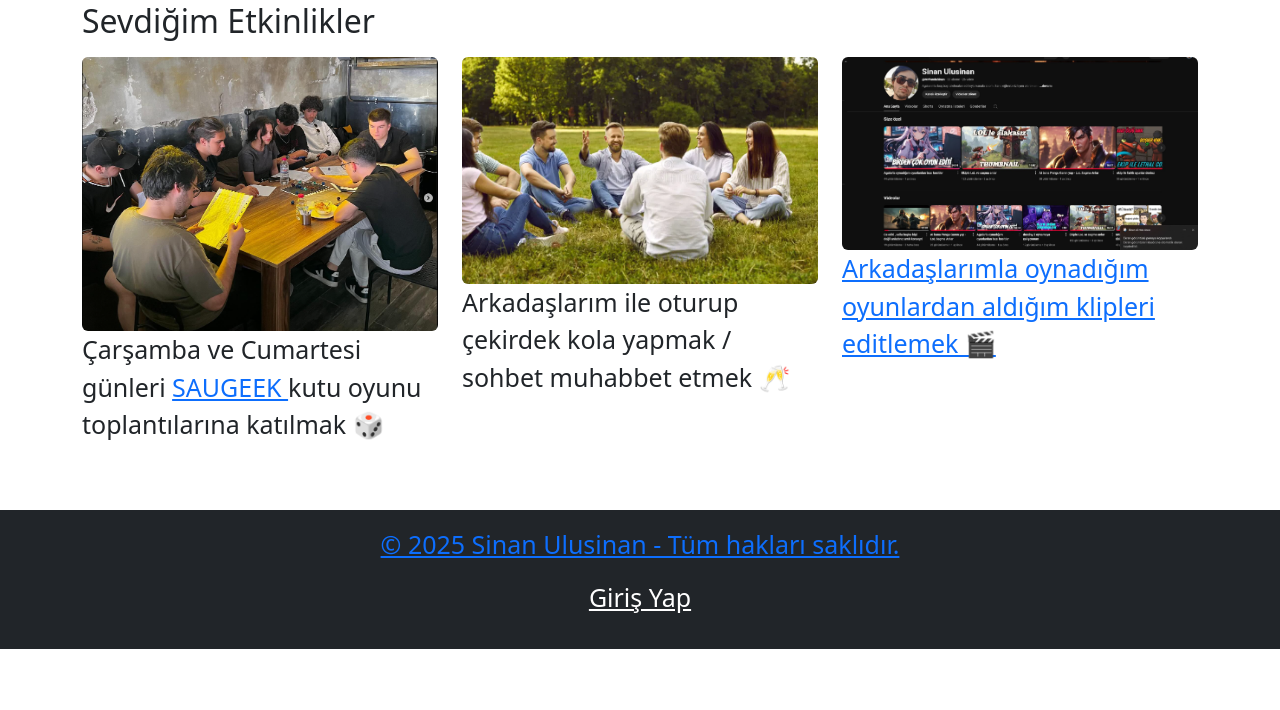
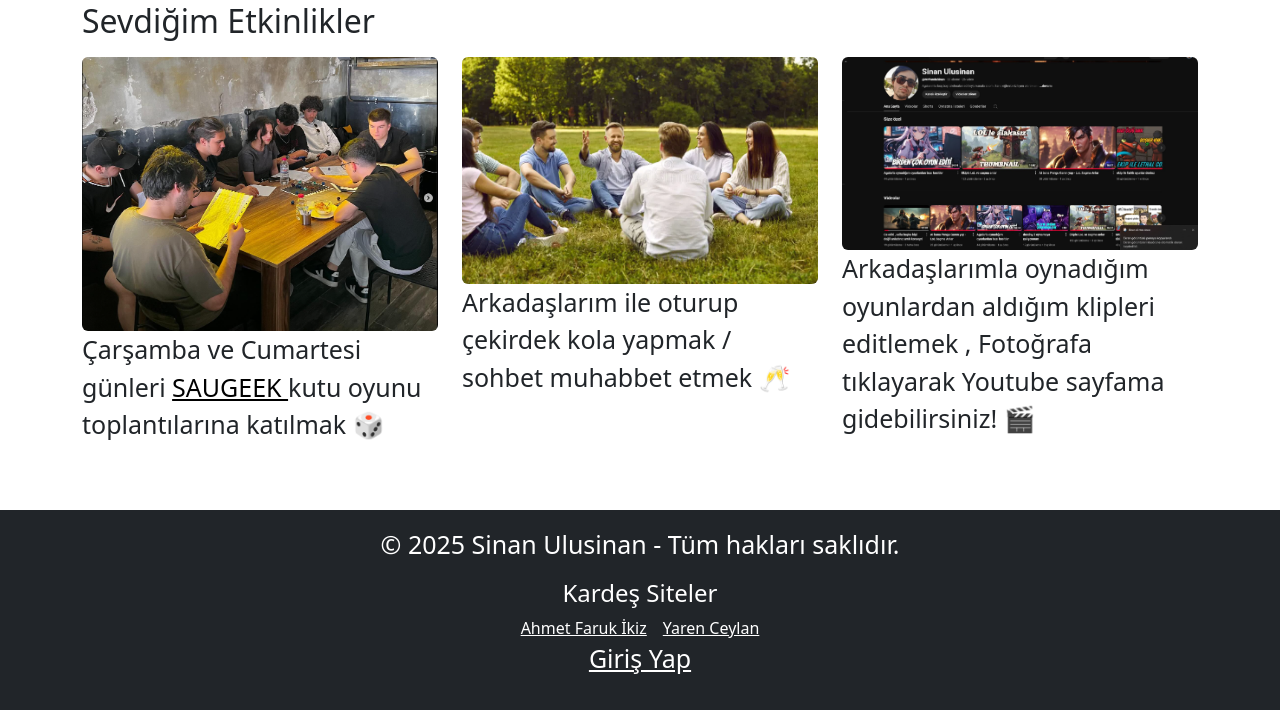
Before and after one commit to IMrPanda/webprojesi, a PHP site: page / in a window 1280 px wide. Shown: the part 1086-1796 px from the top of the page. Before the commit the page ends 1735 px from the top, so only its background shows below. Run offline with PHP 8.4, Linux system fonts and the light colour scheme.

Commit message:
Yükleme-9 Recommit
tüm sayfalara "kardeş siteler" adı altında bir ekleme yapıldı ve sınıf arkadaşlarımdan samimi olduğum 2 arkadaşımın de projesini/sitesini ekledim. Birkaç tane de başka düzenleme var.

```diff
--- a/iletisim.html
+++ b/iletisim.html
@@ -176,6 +176,12 @@
   <footer class="bg-dark text-white text-center py-3">
     <p>© 2025 Sinan Ulusinan - Tüm hakları saklıdır.</p>
     <p><a href="login.html" class="text-white">Giriş Yap</a></p>
+    <div class="mt-3">
+      <h4>Kardeş Siteler</h4>
+      <div class="d-flex justify-content-center flex-wrap">
+        <a href="http://ahmetwebproje.rf.gd/index.html" class="text-white mx-2" target="_blank">Ahmet Faruk İkiz</a>
+        <a href="https://rencey.lovestoblog.com/index.html" class="text-white mx-2" target="_blank">Yaren Ceylan</a>
+      </div>
     <p class="nav-item"><a class="nav-link active" href="form-sonuc.html">Form Sonucu</a></p>
   </footer>
 
--- a/ilgi-alanlarim.html
+++ b/ilgi-alanlarim.html
@@ -68,6 +68,12 @@
   <!-- Footer (index.html ile aynı) -->
   <footer class="bg-dark text-white text-center py-3">
     <p>© 2025 Sinan Ulusinan - Tüm hakları saklıdır.</p>
+    <div class="mt-3">
+      <h4>Kardeş Siteler</h4>
+      <div class="d-flex justify-content-center flex-wrap">
+        <a href="http://ahmetwebproje.rf.gd/index.html" class="text-white mx-2" target="_blank">Ahmet Faruk İkiz</a>
+        <a href="https://rencey.lovestoblog.com/index.html" class="text-white mx-2" target="_blank">Yaren Ceylan</a>
+      </div>
     <p><a href="login.html" class="text-white">Giriş Yap</a></p>
   </footer>
 
--- a/index.html
+++ b/index.html
@@ -86,7 +86,7 @@
   <div class="row">
     <div class="col-md-4">
       <img src="assets/images/saugeek.jpg.png" class="img-fluid rounded" alt="Kutu Oyunu">
-      <p>Çarşamba ve Cumartesi günleri <a href="https://www.instagram.com/saugeek/"> SAUGEEK </a> kutu oyunu toplantılarına katılmak 🎲 </p>
+      <p>Çarşamba ve Cumartesi günleri <a href="https://www.instagram.com/saugeek/" class="text-black"> SAUGEEK </a> kutu oyunu toplantılarına katılmak 🎲 </p>
     </div>
     <div class="col-md-4">
       <img src="assets/images/sohbet.jpg" class="img-fluid rounded" alt="sohbet">
@@ -94,8 +94,8 @@
     </div>
     <div class="col-md-4">
       <a href="https://www.youtube.com/@MrPandaSinan" target="_blank">
-        <img src="assets/images/youtube.jpg" class="img-fluid rounded" alt="Youtube">
-      <p>Arkadaşlarımla oynadığım oyunlardan aldığım klipleri editlemek 🎬</p>
+        <img src="assets/images/youtube.jpg" class="img-fluid rounded" alt="Youtube"> </a>
+      <p>Arkadaşlarımla oynadığım oyunlardan aldığım klipleri editlemek , Fotoğrafa tıklayarak Youtube sayfama gidebilirsiniz! 🎬</p>
     </div>
   </div>
 </section>
@@ -104,6 +104,15 @@
   <!-- Footer -->
   <footer class="bg-dark text-white text-center py-3">
     <p>© 2025 Sinan Ulusinan - Tüm hakları saklıdır.</p>
+
+    <div class="mt-3">
+      <h4>Kardeş Siteler</h4>
+      <div class="d-flex justify-content-center flex-wrap">
+        <a href="http://ahmetwebproje.rf.gd/index.html" class="text-white mx-2" target="_blank">Ahmet Faruk İkiz</a>
+        <a href="https://rencey.lovestoblog.com/index.html" class="text-white mx-2" target="_blank">Yaren Ceylan</a>
+      </div>
+    </div>
+
     <p><a href="login.html" class="text-white">Giriş Yap</a></p>
   </footer>
 
--- a/login.html
+++ b/login.html
@@ -67,6 +67,12 @@
   <!-- Footer (index.html ile aynı) -->
   <footer class="bg-dark text-white text-center py-3">
     <p>© 2025 Sinan Ulusinan - Tüm hakları saklıdır.</p>
+    <div class="mt-3">
+      <h4>Kardeş Siteler</h4>
+      <div class="d-flex justify-content-center flex-wrap">
+        <a href="http://ahmetwebproje.rf.gd/index.html" class="text-white mx-2" target="_blank">Ahmet Faruk İkiz</a>
+        <a href="https://rencey.lovestoblog.com/index.html" class="text-white mx-2" target="_blank">Yaren Ceylan</a>
+      </div>
     <p><a href="login.html" class="text-white">Giriş Yap</a></p>
   </footer>
 
--- a/miras.html
+++ b/miras.html
@@ -97,6 +97,12 @@
   <!-- Footer (index.html ile aynı) -->
   <footer class="bg-dark text-white text-center py-3">
     <p>© 2025 Sinan Ulusinan - Tüm hakları saklıdır.</p>
+    <div class="mt-3">
+      <h4>Kardeş Siteler</h4>
+      <div class="d-flex justify-content-center flex-wrap">
+        <a href="http://ahmetwebproje.rf.gd/index.html" class="text-white mx-2" target="_blank">Ahmet Faruk İkiz</a>
+        <a href="https://rencey.lovestoblog.com/index.html" class="text-white mx-2" target="_blank">Yaren Ceylan</a>
+      </div>
     <p><a href="login.html" class="text-white">Giriş Yap</a></p>
   </footer>
 
--- a/style/style.css
+++ b/style/style.css
@@ -54,7 +54,6 @@ body {
     background: #8C8;
     counter-increment: gallery-cell;
     position: relative;
-    transition: opacity 0.5s ease-in-out;
 }
 
 .gallery-cell img {
```
Also changed, not shown: cv.html (+7 -0 lines), form-sonuc.html (+8 -0 lines), js/main.js (+2 -33 lines), sehir.html (+8 -3 lines).
